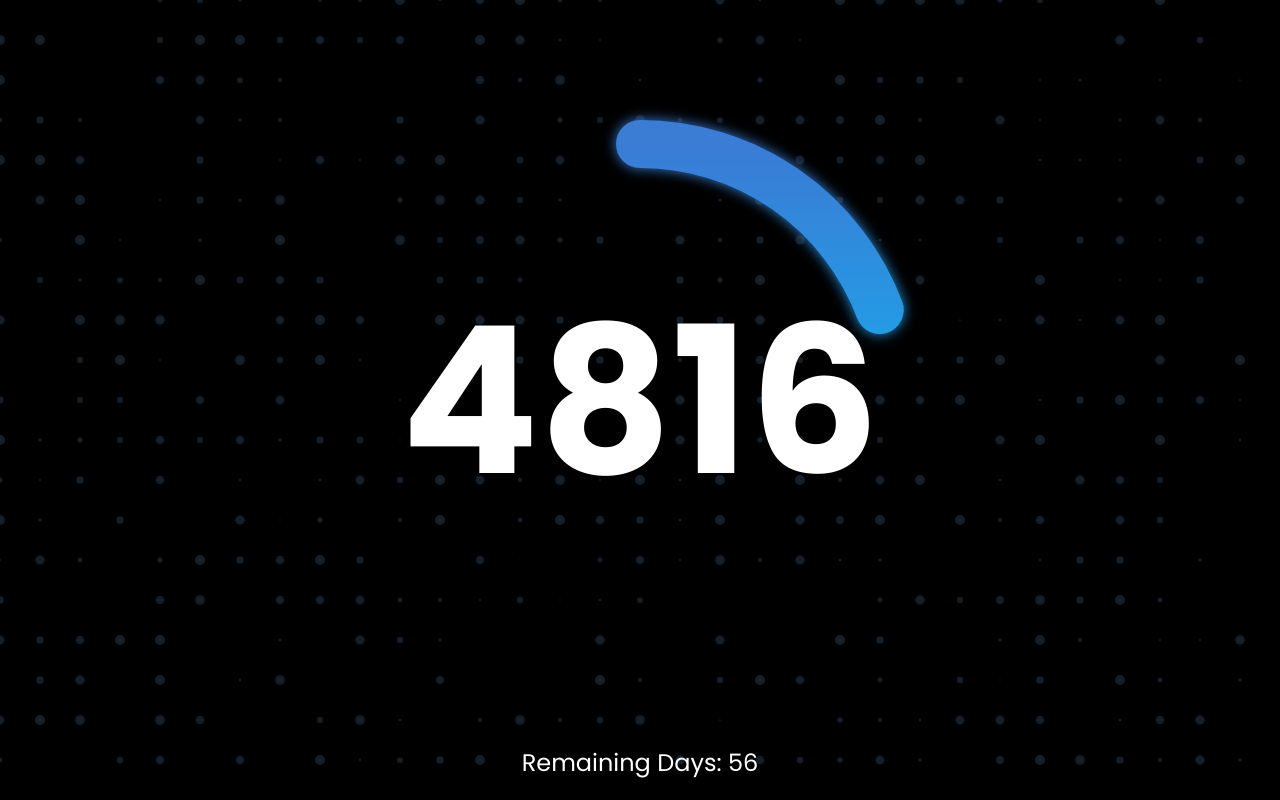
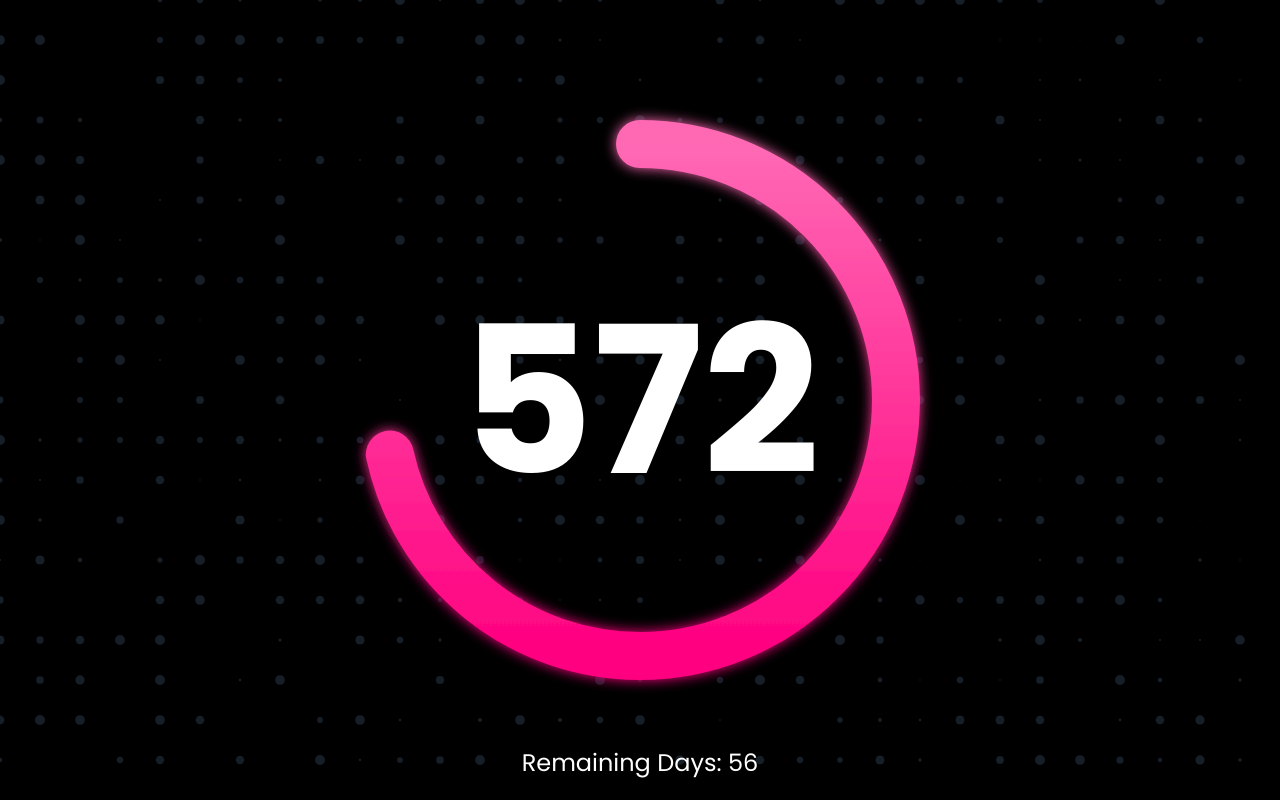
Before and after one commit to andret82/sv-challenge, a plain HTML site: page index.html in a window 1280 px wide. Drawn offline with Linux system fonts and the light colour scheme.

Commit message:
sample color pink

```diff
--- a/index.html
+++ b/index.html
@@ -21,9 +21,9 @@
         <svg class="donut" viewBox="0 0 400 400">
             <defs>
                 <!-- Linear gradient for the donut progress -->
-                <linearGradient id="blueGradient" x1="0%" y1="0%" x2="100%" y2="0%">
-                    <stop offset="0%" stop-color="#00D2FF" />
-                    <stop offset="100%" stop-color="#3A7BD5" />
+                <linearGradient id="pinkGradient" x1="0%" y1="0%" x2="100%" y2="0%">
+                    <stop offset="0%" stop-color="#FF0080" />
+                    <stop offset="100%" stop-color="#FF69B4" />
                 </linearGradient>
                 <!-- Glow filter for a luminous edge -->
                 <filter id="glowFilter" x="-50%" y="-50%" width="200%" height="200%">
@@ -36,7 +36,7 @@
             </defs>
 
             <!-- Donut progress circle -->
-            <circle class="donut-progress" cx="200" cy="200" r="160" stroke="url(#blueGradient)"
+            <circle class="donut-progress" cx="200" cy="200" r="160" stroke="url(#pinkGradient)"
                 filter="url(#glowFilter)" />
             <!-- Donut text (the number) -->
             <text id="donut-value" x="200" y="210" text-anchor="middle" class="donut-text">0</text>
--- a/script.js
+++ b/script.js
@@ -3,8 +3,8 @@ document.addEventListener('DOMContentLoaded', () => {
    * 1) ANIMIERTER DONUT-PROGRESS
    ****************************************************************************/
   // Your values
-  const current = 4816; // e.g., 5000
-  const goal = 25000; // e.g., 25000
+  const current = 572; // e.g., 5000
+  const goal = 800; // e.g., 25000
 
   // DOM elements
   const donutValueEl = document.getElementById('donut-value');
```
